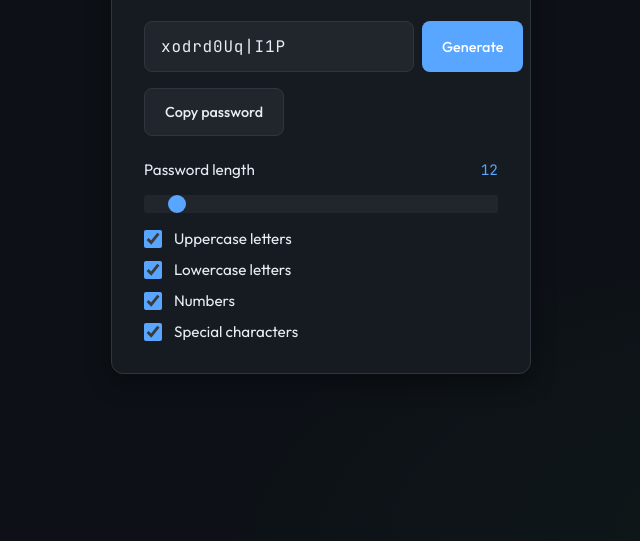
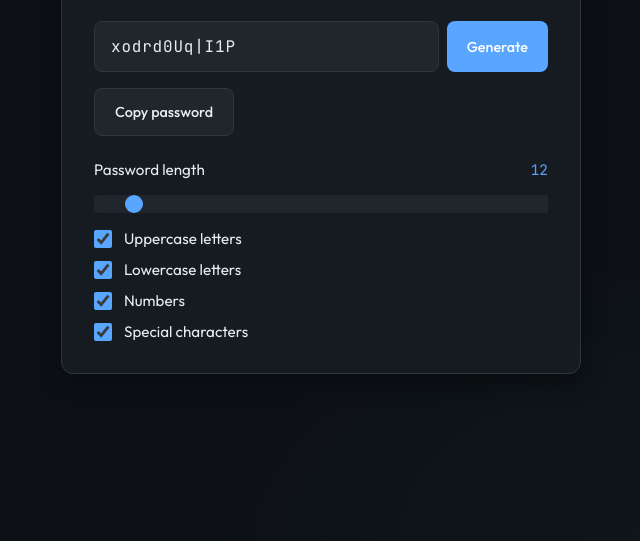
Before and after one commit to roy-adler/password-generator, a plain HTML site: page index.html in a window 1280 px wide. Shown: the part 259-800 px from the top of the page, without its empty margins (319-959 px from the left). Drawn offline with Linux system fonts and the light colour scheme.

Commit message:
Add responsive design for container in styles.css to improve layout on larger screens

```diff
--- a/styles.css
+++ b/styles.css
@@ -41,6 +41,12 @@ body {
   border-radius: 12px;
   padding: 2rem;
   box-shadow: 0 8px 24px rgba(0, 0, 0, 0.4);
+}
+
+@media (min-width: 768px) {
+  .container {
+    max-width: 520px;
+  }
 }
 
 h1 {
```
